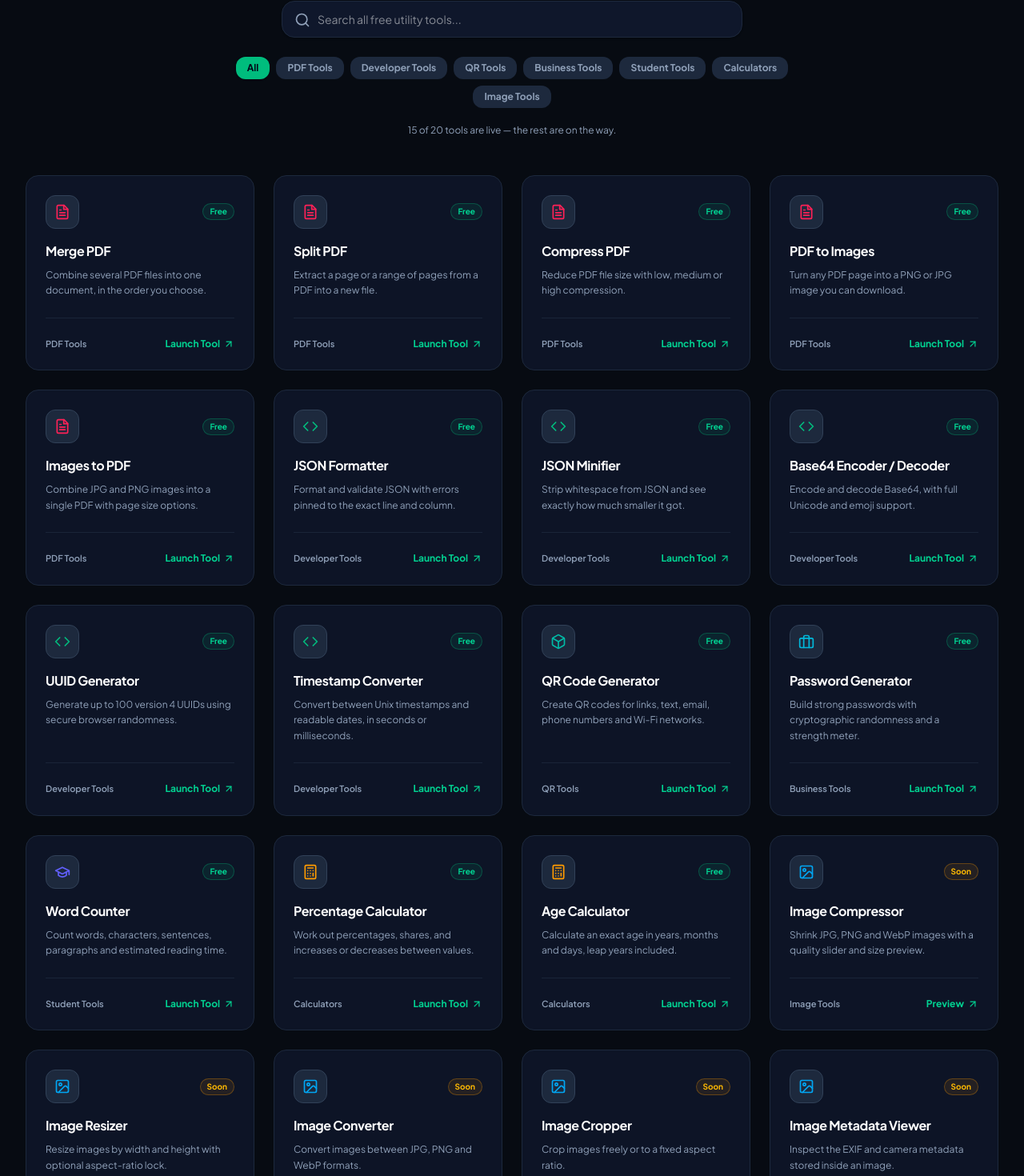
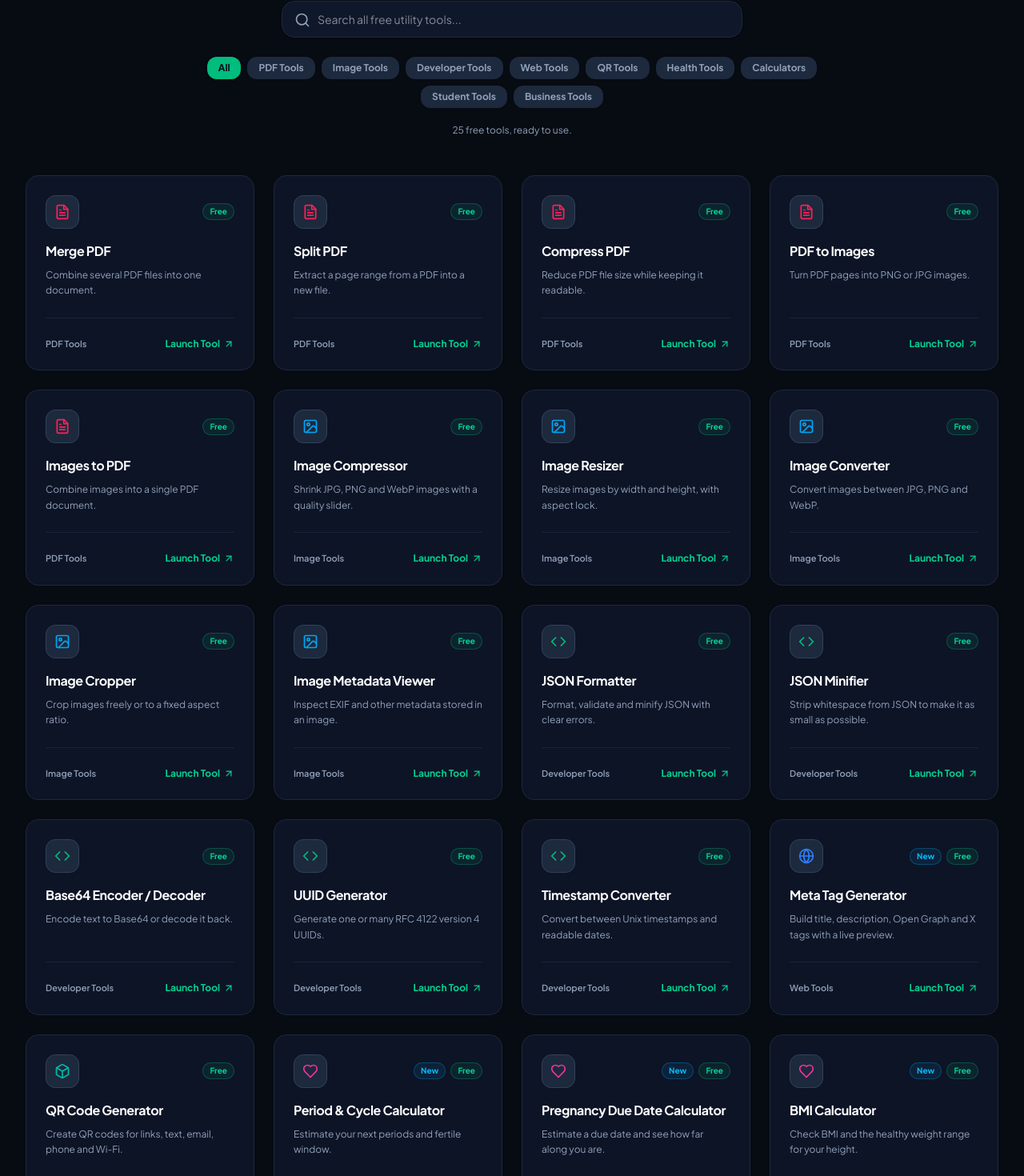
Before and after one commit to TechInstant/TechInstant, a React (Vite) app: page /tools in a window 1280 px wide. Shown: the part 438-1908 px from the top of the page at 80% size. Built offline with nearby package versions, Linux system fonts and the light colour scheme; no server answers.

Commit message:
Tools directory now reads the live catalogue from the tools site

```diff
--- a/src/components/Pages/ToolsPage.tsx
+++ b/src/components/Pages/ToolsPage.tsx
@@ -1,95 +1,57 @@
-import React, { useState } from 'react';
+import React, { useMemo, useState } from 'react';
 import {
-  FileText, Image, Code2, Calculator,
-  Briefcase, ArrowUpRight, Search, GraduationCap, Box
+  FileText, Image, Code2, Calculator, Globe2, Heart,
+  Briefcase, ArrowUpRight, Search, GraduationCap, Box, Sparkles
 } from '../icons';
-import { toolUrl, TOOLS_URL } from '../../config';
+import { TOOLS_URL } from '../../config';
+import { useToolsCatalog } from '../../hooks/useToolsCatalog';
 
-interface ToolEntry {
-  title: string;
-  slug: string;
-  category: string;
-  desc: string;
-  live: boolean;
-}
-
-/**
- * Mirrors the registry in the TechInstant Tools app. Each entry links straight
- * to the real, working tool — this page is a directory, not a mockup.
- */
-const TOOLS: ToolEntry[] = [
-  { title: 'Merge PDF', slug: 'merge-pdf', category: 'PDF Tools', live: true,
-    desc: 'Combine several PDF files into one document, in the order you choose.' },
-  { title: 'Split PDF', slug: 'split-pdf', category: 'PDF Tools', live: true,
-    desc: 'Extract a page or a range of pages from a PDF into a new file.' },
-  { title: 'Compress PDF', slug: 'compress-pdf', category: 'PDF Tools', live: true,
-    desc: 'Reduce PDF file size with low, medium or high compression.' },
-  { title: 'PDF to Images', slug: 'pdf-to-image', category: 'PDF Tools', live: true,
-    desc: 'Turn any PDF page into a PNG or JPG image you can download.' },
-  { title: 'Images to PDF', slug: 'images-to-pdf', category: 'PDF Tools', live: true,
-    desc: 'Combine JPG and PNG images into a single PDF with page size options.' },
-
-  { title: 'JSON Formatter', slug: 'json-formatter', category: 'Developer Tools', live: true,
-    desc: 'Format and validate JSON with errors pinned to the exact line and column.' },
-  { title: 'JSON Minifier', slug: 'json-minifier', category: 'Developer Tools', live: true,
-    desc: 'Strip whitespace from JSON and see exactly how much smaller it got.' },
-  { title: 'Base64 Encoder / Decoder', slug: 'base64', category: 'Developer Tools', live: true,
-    desc: 'Encode and decode Base64, with full Unicode and emoji support.' },
-  { title: 'UUID Generator', slug: 'uuid-generator', category: 'Developer Tools', live: true,
-    desc: 'Generate up to 100 version 4 UUIDs using secure browser randomness.' },
-  { title: 'Timestamp Converter', slug: 'timestamp', category: 'Developer Tools', live: true,
-    desc: 'Convert between Unix timestamps and readable dates, in seconds or milliseconds.' },
-
-  { title: 'QR Code Generator', slug: 'qr-generator', category: 'QR Tools', live: true,
-    desc: 'Create QR codes for links, text, email, phone numbers and Wi-Fi networks.' },
-  { title: 'Password Generator', slug: 'password-generator', category: 'Business Tools', live: true,
-    desc: 'Build strong passwords with cryptographic randomness and a strength meter.' },
-  { title: 'Word Counter', slug: 'word-counter', category: 'Student Tools', live: true,
-    desc: 'Count words, characters, sentences, paragraphs and estimated reading time.' },
-  { title: 'Percentage Calculator', slug: 'percentage-calculator', category: 'Calculators', live: true,
-    desc: 'Work out percentages, shares, and increases or decreases between values.' },
-  { title: 'Age Calculator', slug: 'age-calculator', category: 'Calculators', live: true,
-    desc: 'Calculate an exact age in years, months and days, leap years included.' },
-
-  { title: 'Image Compressor', slug: 'image-compressor', category: 'Image Tools', live: false,
-    desc: 'Shrink JPG, PNG and WebP images with a quality slider and size preview.' },
-  { title: 'Image Resizer', slug: 'image-resizer', category: 'Image Tools', live: false,
-    desc: 'Resize images by width and height with optional aspect-ratio lock.' },
-  { title: 'Image Converter', slug: 'image-converter', category: 'Image Tools', live: false,
-    desc: 'Convert images between JPG, PNG and WebP formats.' },
-  { title: 'Image Cropper', slug: 'image-cropper', category: 'Image Tools', live: false,
-    desc: 'Crop images freely or to a fixed aspect ratio.' },
-  { title: 'Image Metadata Viewer', slug: 'image-metadata', category: 'Image Tools', live: false,
-    desc: 'Inspect the EXIF and camera metadata stored inside an image.' },
-];
-
+/** Per-category icon. Categories come from the tools site, icons stay here. */
 const CATEGORY_ICON: Record<string, React.ReactNode> = {
-  'PDF Tools': <FileText className="w-5 h-5 text-rose-500" />,
-  'Image Tools': <Image className="w-5 h-5 text-sky-500" />,
-  'Developer Tools': <Code2 className="w-5 h-5 text-emerald-500" />,
-  'QR Tools': <Box className="w-5 h-5 text-teal-500" />,
-  'Calculators': <Calculator className="w-5 h-5 text-amber-500" />,
-  'Student Tools': <GraduationCap className="w-5 h-5 text-indigo-500" />,
-  'Business Tools': <Briefcase className="w-5 h-5 text-cyan-500" />,
+  pdf: <FileText className="w-5 h-5 text-rose-500" />,
+  image: <Image className="w-5 h-5 text-sky-500" />,
+  developer: <Code2 className="w-5 h-5 text-emerald-500" />,
+  web: <Globe2 className="w-5 h-5 text-blue-500" />,
+  qr: <Box className="w-5 h-5 text-teal-500" />,
+  health: <Heart className="w-5 h-5 text-pink-500" />,
+  calculators: <Calculator className="w-5 h-5 text-amber-500" />,
+  student: <GraduationCap className="w-5 h-5 text-indigo-500" />,
+  business: <Briefcase className="w-5 h-5 text-cyan-500" />,
+  ai: <Sparkles className="w-5 h-5 text-violet-500" />,
 };
 
-const CATEGORIES = ['All', ...Array.from(new Set(TOOLS.map((t) => t.category)))];
-
 export const ToolsPage: React.FC = () => {
-  const [selectedCategory, setSelectedCategory] = useState<string>('All');
+  const { tools, categories } = useToolsCatalog();
+  const [selectedCategory, setSelectedCategory] = useState<string>('all');
   const [searchQuery, setSearchQuery] = useState('');
 
-  const filtered = TOOLS.filter((t) => {
-    const matchesCategory = selectedCategory === 'All' || t.category === selectedCategory;
-    const q = searchQuery.toLowerCase();
+  const categoryName = useMemo(() => {
+    const map: Record<string, string> = {};
+    categories.forEach((c) => { map[c.id] = c.name; });
+    return map;
+  }, [categories]);
+
+  /* Only show categories that actually have tools in them. */
+  const shownCategories = useMemo(
+    () => categories.filter((c) => tools.some((t) => t.category === c.id)),
+    [categories, tools]
+  );
+
+  const filtered = useMemo(() => {
+    const q = searchQuery.trim().toLowerCase();
+    return tools.filter((t) => {
+      const matchesCategory = selectedCategory === 'all' || t.category === selectedCategory;
       const matchesSearch =
-      t.title.toLowerCase().includes(q) ||
-      t.desc.toLowerCase().includes(q) ||
-      t.category.toLowerCase().includes(q);
+        !q ||
+        t.name.toLowerCase().includes(q) ||
+        t.description.toLowerCase().includes(q) ||
+        (categoryName[t.category] ?? '').toLowerCase().includes(q) ||
+        t.tags.some((tag) => tag.includes(q));
       return matchesCategory && matchesSearch;
     });
+  }, [tools, selectedCategory, searchQuery, categoryName]);
 
-  const liveCount = TOOLS.filter((t) => t.live).length;
+  const liveCount = tools.filter((t) => t.live).length;
 
   return (
     <div className="pt-28 pb-20 px-4 sm:px-6 lg:px-8 max-w-7xl mx-auto space-y-12">
@@ -131,23 +93,23 @@ export const ToolsPage: React.FC = () => {
 
         {/* Category Pills */}
         <div className="flex flex-wrap items-center justify-center gap-2 mt-6">
-          {CATEGORIES.map((cat) => (
+          {[{ id: 'all', name: 'All' }, ...shownCategories].map((cat) => (
             <button
-              key={cat}
-              onClick={() => setSelectedCategory(cat)}
+              key={cat.id}
+              onClick={() => setSelectedCategory(cat.id)}
               className={`px-3.5 py-1.5 rounded-xl text-xs font-bold transition ${
-                selectedCategory === cat
+                selectedCategory === cat.id
                   ? 'bg-emerald-500 text-slate-950 shadow'
                   : 'bg-slate-100 dark:bg-slate-800 text-slate-600 dark:text-slate-400 hover:text-slate-900 dark:hover:text-white'
               }`}
             >
-              {cat}
+              {cat.name}
             </button>
           ))}
         </div>
 
         <p className="text-xs text-slate-500 dark:text-slate-400 mt-5">
-          {liveCount} of {TOOLS.length} tools are live — the rest are on the way.
+          {liveCount} free {liveCount === 1 ? 'tool' : 'tools'}, ready to use.
         </p>
       </div>
 
@@ -155,14 +117,20 @@ export const ToolsPage: React.FC = () => {
       <div className="grid grid-cols-1 sm:grid-cols-2 lg:grid-cols-4 gap-6">
         {filtered.map((tool) => (
           <div
-            key={tool.slug}
+            key={tool.id}
             className="p-6 rounded-2xl bg-white dark:bg-slate-900/80 border border-slate-200 dark:border-slate-800 hover:border-emerald-500/40 transition-all hover:shadow-lg flex flex-col justify-between group"
           >
             <div>
               <div className="flex items-center justify-between mb-4">
                 <div className="p-2.5 rounded-xl bg-slate-100 dark:bg-slate-800 border border-slate-200 dark:border-slate-700">
-                  {CATEGORY_ICON[tool.category]}
+                  {CATEGORY_ICON[tool.category] ?? <Box className="w-5 h-5 text-slate-500" />}
                 </div>
+                <div className="flex items-center gap-1.5">
+                  {tool.isNew && (
+                    <span className="text-[10px] font-bold px-2 py-0.5 rounded-full border bg-sky-500/10 text-sky-600 dark:text-sky-400 border-sky-500/30">
+                      New
+                    </span>
+                  )}
                   <span
                     className={`text-[10px] font-bold px-2 py-0.5 rounded-full border ${
                       tool.live
@@ -173,20 +141,23 @@ export const ToolsPage: React.FC = () => {
                     {tool.live ? 'Free' : 'Soon'}
                   </span>
                 </div>
+              </div>
 
               <h3 className="font-bold text-base text-slate-900 dark:text-white group-hover:text-emerald-500 transition-colors">
-                {tool.title}
+                {tool.name}
               </h3>
               <p className="text-xs text-slate-600 dark:text-slate-400 mt-2 leading-relaxed">
-                {tool.desc}
+                {tool.description}
               </p>
             </div>
 
             <div className="pt-6 mt-6 border-t border-slate-100 dark:border-slate-800/80 flex items-center justify-between">
-              <span className="text-[11px] font-semibold text-slate-400">{tool.category}</span>
+              <span className="text-[11px] font-semibold text-slate-400">
+                {categoryName[tool.category] ?? tool.category}
+              </span>
               {/* Opens the real tool in the TechInstant Tools app. */}
               <a
-                href={toolUrl(tool.slug)}
+                href={tool.url}
                 target="_blank"
                 rel="noreferrer"
                 className="text-xs font-bold text-emerald-600 dark:text-emerald-400 flex items-center gap-1 group-hover:translate-x-0.5 transition-transform"
--- /dev/null
+++ b/src/hooks/useToolsCatalog.ts
@@ -0,0 +1,142 @@
+import { useEffect, useState } from 'react';
+import { TOOLS_URL } from '../config';
+
+export interface CatalogTool {
+  id: string;
+  name: string;
+  slug: string;
+  description: string;
+  category: string;
+  url: string;
+  live: boolean;
+  popular: boolean;
+  isNew: boolean;
+  tags: string[];
+}
+
+export interface CatalogCategory {
+  id: string;
+  name: string;
+  slug: string;
+  description: string;
+}
+
+/**
+ * Snapshot of the catalogue, bundled so the directory renders instantly and
+ * still works if the tools site is unreachable. The live fetch below replaces
+ * it, so this only needs to be roughly right — the tools app is the source of
+ * truth.
+ */
+const FALLBACK_CATEGORIES: CatalogCategory[] = [
+  { id: 'pdf', name: 'PDF Tools', slug: 'pdf', description: 'Work with PDF files.' },
+  { id: 'image', name: 'Image Tools', slug: 'image', description: 'Resize, compress and convert images.' },
+  { id: 'developer', name: 'Developer Tools', slug: 'developer', description: 'Utilities for developers.' },
+  { id: 'web', name: 'Web Tools', slug: 'web', description: 'Build, check and publish for the web.' },
+  { id: 'qr', name: 'QR Tools', slug: 'qr', description: 'Create and manage QR codes.' },
+  { id: 'health', name: 'Health Tools', slug: 'health', description: 'Private cycle, pregnancy and wellbeing calculators.' },
+  { id: 'calculators', name: 'Calculators', slug: 'calculators', description: 'Useful everyday calculators.' },
+  { id: 'student', name: 'Student Tools', slug: 'student', description: 'Tools for study and academic work.' },
+  { id: 'business', name: 'Business Tools', slug: 'business', description: 'Useful tools for businesses and professionals.' },
+];
+
+const t = (
+  slug: string,
+  name: string,
+  category: string,
+  description: string,
+  extra: Partial<CatalogTool> = {}
+): CatalogTool => ({
+  id: slug,
+  slug,
+  name,
+  category,
+  description,
+  url: `${TOOLS_URL}/tools/${slug}`,
+  live: true,
+  popular: false,
+  isNew: false,
+  tags: [],
+  ...extra,
+});
+
+const FALLBACK_TOOLS: CatalogTool[] = [
+  t('merge-pdf', 'Merge PDF', 'pdf', 'Combine several PDF files into one document.', { popular: true }),
+  t('split-pdf', 'Split PDF', 'pdf', 'Extract a page range from a PDF into a new file.'),
+  t('compress-pdf', 'Compress PDF', 'pdf', 'Reduce PDF file size while keeping it readable.', { popular: true }),
+  t('pdf-to-image', 'PDF to Images', 'pdf', 'Turn PDF pages into PNG or JPG images.'),
+  t('images-to-pdf', 'Images to PDF', 'pdf', 'Combine images into a single PDF document.'),
+
+  t('image-compressor', 'Image Compressor', 'image', 'Shrink JPG, PNG and WebP images with a quality slider.', { popular: true }),
+  t('image-resizer', 'Image Resizer', 'image', 'Resize images by width and height, with aspect lock.'),
+  t('image-converter', 'Image Converter', 'image', 'Convert images between JPG, PNG and WebP.'),
+  t('image-cropper', 'Image Cropper', 'image', 'Crop images freely or to a fixed aspect ratio.'),
+  t('image-metadata', 'Image Metadata Viewer', 'image', 'Inspect EXIF and other metadata stored in an image.'),
+
+  t('json-formatter', 'JSON Formatter', 'developer', 'Format, validate and minify JSON with clear errors.', { popular: true }),
+  t('json-minifier', 'JSON Minifier', 'developer', 'Strip whitespace from JSON to make it as small as possible.'),
+  t('base64', 'Base64 Encoder / Decoder', 'developer', 'Encode text to Base64 or decode it back.'),
+  t('uuid-generator', 'UUID Generator', 'developer', 'Generate one or many RFC 4122 version 4 UUIDs.'),
+  t('timestamp', 'Timestamp Converter', 'developer', 'Convert between Unix timestamps and readable dates.'),
+
+  t('meta-tag-generator', 'Meta Tag Generator', 'web', 'Build title, description, Open Graph and X tags with a live preview.', { popular: true, isNew: true }),
+  t('qr-generator', 'QR Code Generator', 'qr', 'Create QR codes for links, text, email, phone and Wi-Fi.', { popular: true }),
+
+  t('period-calculator', 'Period & Cycle Calculator', 'health', 'Estimate your next periods and fertile window.', { popular: true, isNew: true }),
+  t('due-date-calculator', 'Pregnancy Due Date Calculator', 'health', 'Estimate a due date and see how far along you are.', { popular: true, isNew: true }),
+  t('bmi-calculator', 'BMI Calculator', 'health', 'Check BMI and the healthy weight range for your height.', { isNew: true }),
+
+  t('gpa-calculator', 'GPA & CGPA Calculator', 'student', 'Work out semester GPA and cumulative CGPA.', { popular: true, isNew: true }),
+  t('word-counter', 'Word Counter', 'student', 'Count words, characters, sentences and reading time.', { popular: true }),
+
+  t('percentage-calculator', 'Percentage Calculator', 'calculators', 'Work out percentages, shares and increases or decreases.', { popular: true }),
+  t('age-calculator', 'Age Calculator', 'calculators', 'Calculate an exact age in years, months and days.'),
+
+  t('password-generator', 'Password Generator', 'business', 'Build strong random passwords with the options you choose.', { popular: true }),
+];
+
+interface Catalog {
+  tools: CatalogTool[];
+  categories: CatalogCategory[];
+  /** True once the live list has replaced the bundled snapshot. */
+  fresh: boolean;
+}
+
+/**
+ * Reads the published catalogue from the tools site so this directory never
+ * goes stale. Falls back to the bundled snapshot on any failure — a slow or
+ * offline tools site should degrade, not blank the page.
+ */
+export function useToolsCatalog(): Catalog {
+  const [catalog, setCatalog] = useState<Catalog>({
+    tools: FALLBACK_TOOLS,
+    categories: FALLBACK_CATEGORIES,
+    fresh: false,
+  });
+
+  useEffect(() => {
+    const controller = new AbortController();
+    const timeout = setTimeout(() => controller.abort(), 6000);
+
+    fetch(`${TOOLS_URL}/tools.json`, { signal: controller.signal })
+      .then((r) => (r.ok ? r.json() : Promise.reject(new Error(String(r.status)))))
+      .then((data) => {
+        if (!Array.isArray(data?.tools) || data.tools.length === 0) return;
+        setCatalog({
+          tools: data.tools as CatalogTool[],
+          categories: (data.categories as CatalogCategory[]) ?? FALLBACK_CATEGORIES,
+          fresh: true,
+        });
+      })
+      .catch(() => {
+        /* Keep the bundled snapshot — nothing to tell the visitor. */
+      })
+      .finally(() => clearTimeout(timeout));
+
+    return () => {
+      clearTimeout(timeout);
+      controller.abort();
+    };
+  }, []);
+
+  return catalog;
+}
```
Lines whose indentation alone changed are shown as unchanged.
